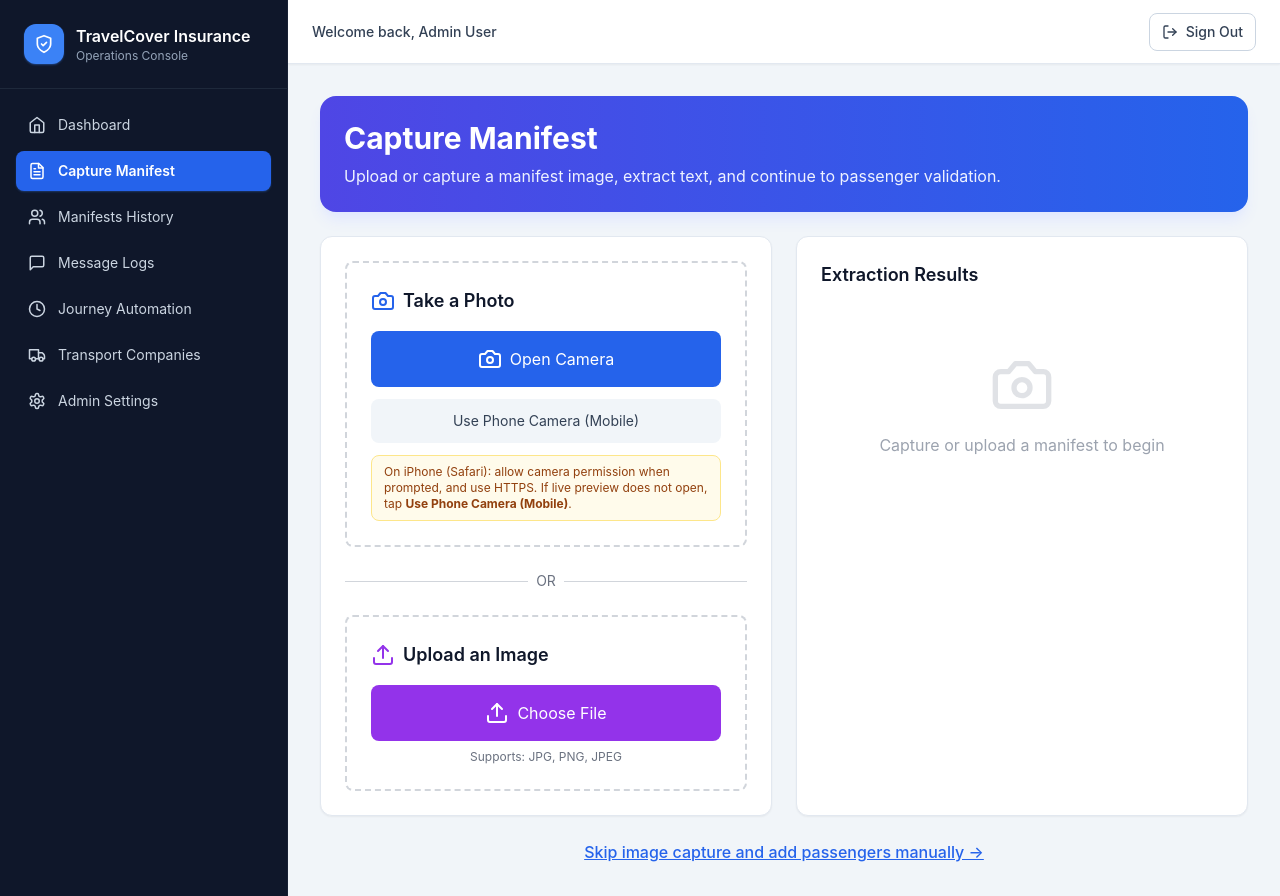
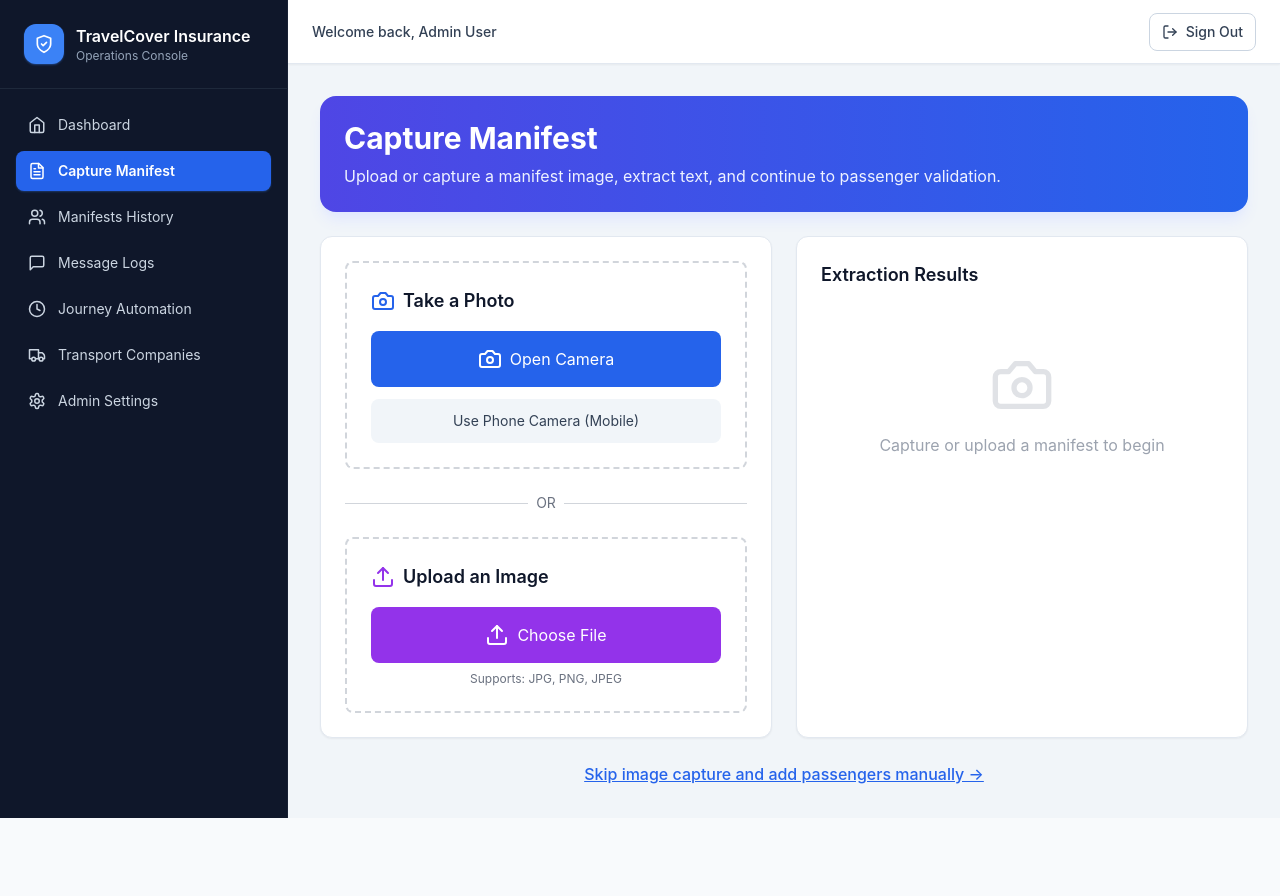
Before and after one commit to Donelpee/travelcover-insurance, a React app in the folder frontend/: page /capture-manifest in a window 1280 px wide. After the commit the page ends 818 px from the top, so only its background shows below. Built offline with nearby package versions, Linux system fonts and the light colour scheme; no server answers; the database is empty; the HTML template or start-up script is replaced by a standard one.

Commit message:
Show camera hint only on iOS devices

```diff
--- a/frontend/src/pages/CaptureManifest.jsx
+++ b/frontend/src/pages/CaptureManifest.jsx
@@ -18,6 +18,10 @@ export default function CaptureManifest() {
   const mobileCameraInputRef = useRef(null)
   const [cameraActive, setCameraActive] = useState(false)
   const navigate = useNavigate()
+  const isIOS = typeof navigator !== 'undefined' && (
+    /iPad|iPhone|iPod/.test(navigator.userAgent) ||
+    (navigator.platform === 'MacIntel' && navigator.maxTouchPoints > 1)
+  )
 
   function setImageFromBlob(blob) {
     setImage(blob)
@@ -306,9 +310,11 @@ export default function CaptureManifest() {
                     >
                       Use Phone Camera (Mobile)
                     </button>
-                    <div className="rounded-lg border border-amber-200 bg-amber-50 px-3 py-2 text-xs text-amber-800">
-                      On iPhone (Safari): allow camera permission when prompted, and use HTTPS. If live preview does not open, tap <strong>Use Phone Camera (Mobile)</strong>.
-                    </div>
+                    {isIOS && (
+                      <div className="rounded-lg border border-amber-200 bg-amber-50 px-3 py-2 text-xs text-amber-800">
+                        On iPhone (Safari): allow camera permission when prompted, and use HTTPS. If live preview does not open, tap <strong>Use Phone Camera (Mobile)</strong>.
+                      </div>
+                    )}
                   </div>
                 ) : (
                   <div className="space-y-4">
```
